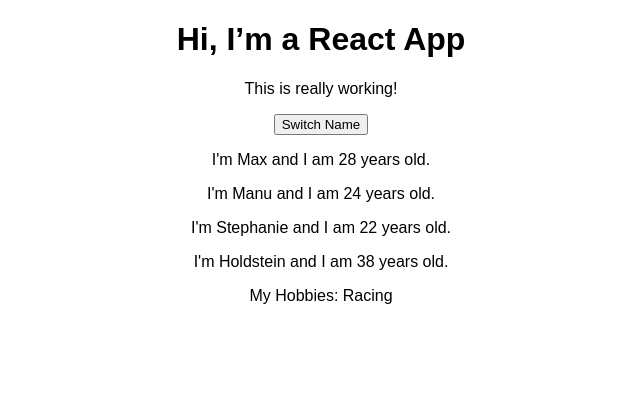
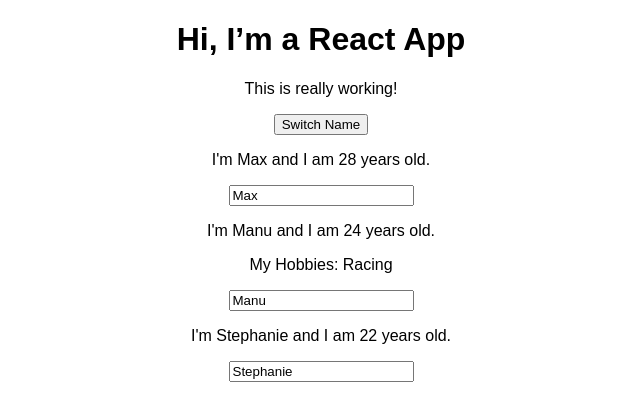
Before and after one commit to lorenshuk/udemy-react-complete-guide, a React (Create React App) app in the folder react-complete-guide/: page / in a window 1280 px wide. Shown: the top 420 px of the page, without its empty margins (319-959 px from the left). Built offline with nearby package versions, Linux system fonts and the light colour scheme.

Commit message:
Done Lesson 47? 3/17/20 7:51 PM

```diff
--- a/react-complete-guide/src/App.js
+++ b/react-complete-guide/src/App.js
@@ -21,25 +21,36 @@
     })
   }
 
+  nameChangeHandler = (event) => {
+    this.setState({
+      persons: [
+        { name: 'Max', age: 28 },
+        { name: event.target.value, age: 48 },
+        { name: 'Stephanie Rage', age: 99 }
+      ]
+    })
+  }
+
+
   render() {
     return (
       <div className="App">
         <h1>Hi, I’m a React App</h1>
         <p>This is really working!</p>
-
-        {/*<button onClick={this.switchNameHandler.bind(this, 'SwitchNameClick')}>Switch Name</button>
-          Use the arrow function just to see an alternative way of calling a function, and pass an argument
-        */}
-        <button onClick={() => this.switchNameHandler('Arrow Func! SwitchNameClick')}>Switch Name</button>
-
-        <Person name={this.state.persons[0].name} age={this.state.persons[0].age} />
-        <Person name={this.state.persons[1].name} age={this.state.persons[1].age} />
+        <button onClick={() => this.switchNameHandler('Maximilian')}>Switch Name</button>
+        <Person
+          name={this.state.persons[0].name}
+          age={this.state.persons[0].age} />
+        <Person
+          name={this.state.persons[1].name}
+          age={this.state.persons[1].age}
+          click={this.switchNameHandler.bind(this, 'Max!')}
+          changed={this.nameChangeHandler}
+          >My Hobbies: Racing
+        </Person>
         <Person
           name={this.state.persons[2].name}
-          age={this.state.persons[2].age}
-          click={this.switchNameHandler.bind(this, 'Name3Click()')}
-        />
-        <Person name="Holdstein" age="38">My Hobbies: Racing</Person>
+          age={this.state.persons[2].age} />
       </div>
     )
   }
--- a/react-complete-guide/src/Person/Person.js
+++ b/react-complete-guide/src/Person/Person.js
@@ -5,6 +5,7 @@
         <div>
             <p onClick={props.click}>I'm {props.name} and I am {props.age} years old.</p>
             <p>{props.children}</p>
+            <input type="text" onChange={props.changed} value={props.name} />
         </div>
     )
 };
```
Lines whose indentation alone changed are shown as unchanged.
